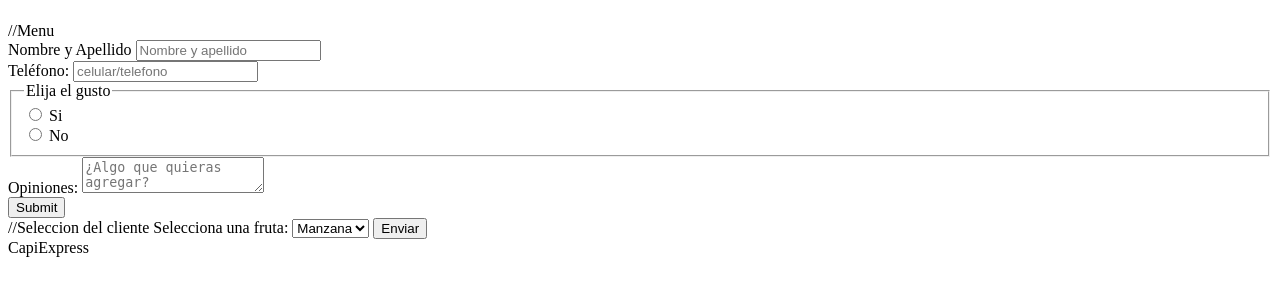
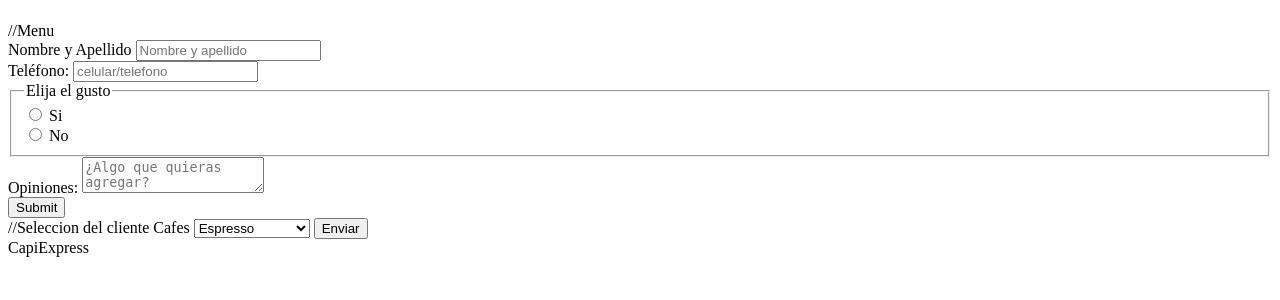
Before and after one commit to Majestic-Pako/CapiExpress, a PHP site: page /Formulario.php in a window 1280 px wide. Shown: the part 58-358 px from the top of the page. Run offline with PHP 8.4, Linux system fonts and the light colour scheme.

Commit message:
Update Formulario.php
Se agrego las opciones de los cafes faltan hacer las demas

```diff
--- a/Formulario.php
+++ b/Formulario.php
@@ -41,12 +41,14 @@
                     <input type="submit" >
                 </div>
                 //Seleccion del cliente
-                <label for="fruta">Selecciona una fruta:</label>
-                <select id="fruta" name="fruta">
-                <option value="manzana">Manzana</option>
-                <option value="naranja">Naranja</option>
-                <option value="plátano">Plátano</option>
-                <option value="uva">Uva</option>
+                <label for="Cafe">Cafes</label>
+                <select id="cafe" name="cafe">
+                <option value="espresso">Espresso</option>
+                <option value="leche">Cafe con Leche</option>
+                <option value="latte">Latte</option>
+                <option value="capuccino">Capuccino</option>
+                <option value="americano">Americano</option>
+
     </select>
     <button type="submit">Enviar</button>
             </form>
```
